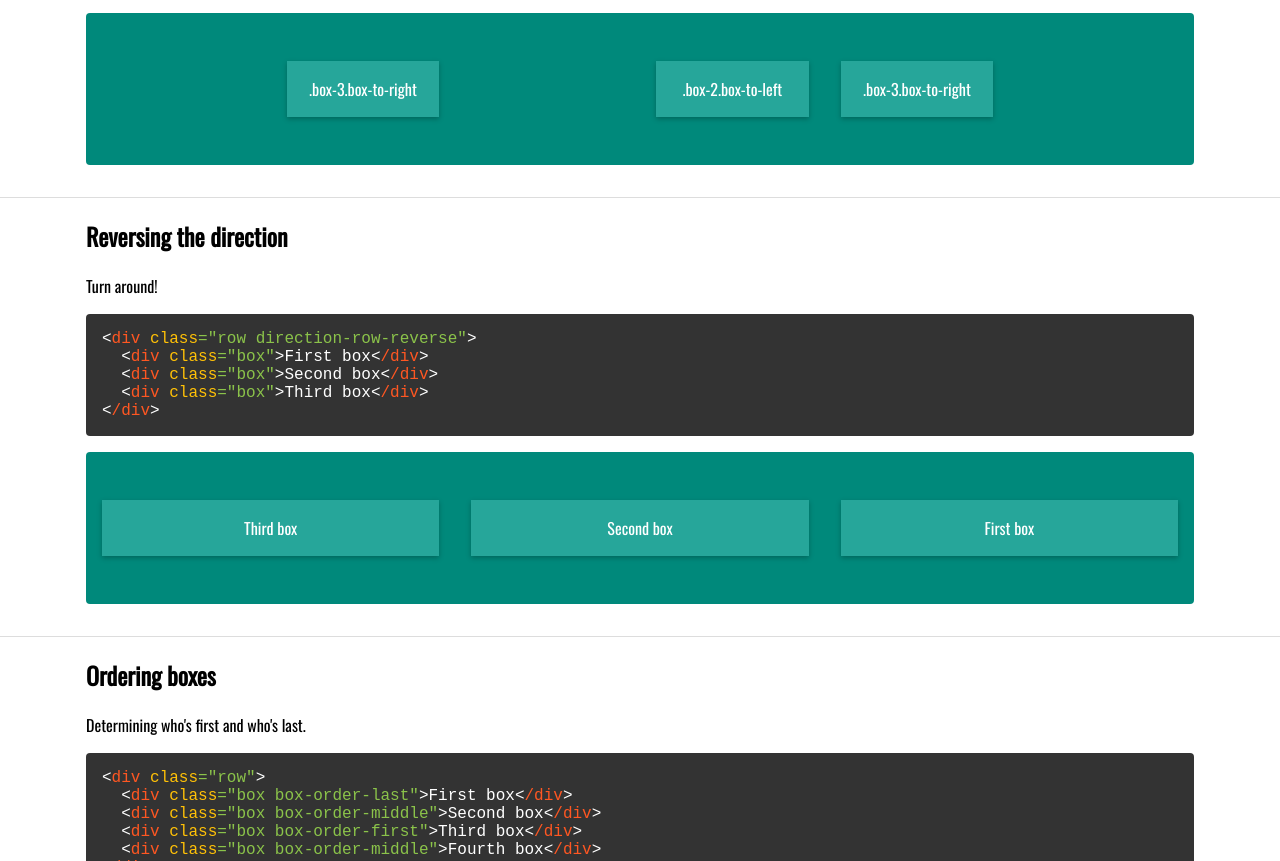
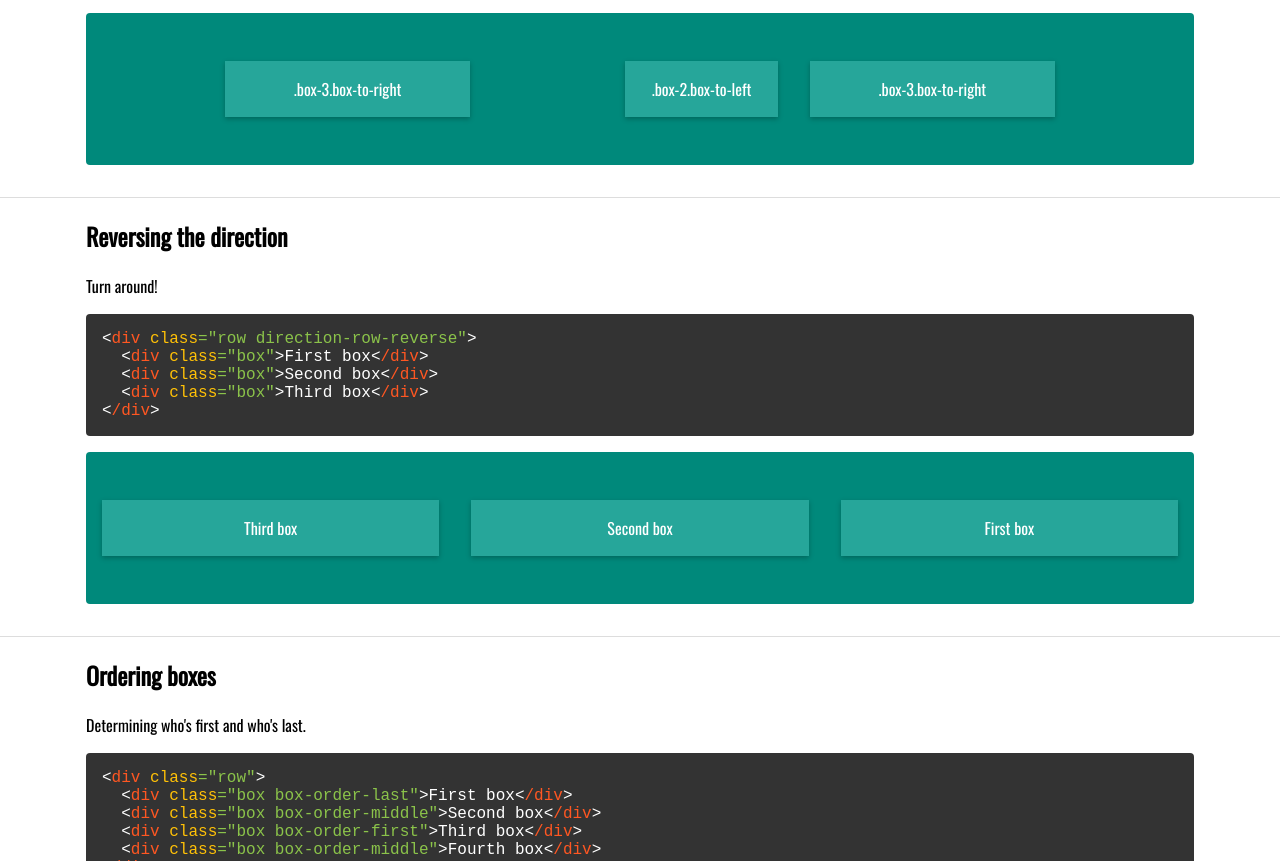
Before and after one commit to controldigital/flexgrid, a plain HTML site: page index.html in a window 1280 px wide. Shown: the part 9049-9910 px from the top of the page. Drawn offline with nearby package versions, Linux system fonts and the light colour scheme.

Commit message:
Fixed wrong class on example

```diff
--- a/index.html
+++ b/index.html
@@ -693,13 +693,13 @@
           </div>
           <div class="container-wrap">
             <div class="row">
-              <div class="box-2 box-to-right">
+              <div class="box-3 box-to-right">
                 <span class="inner">.box-3.box-to-right</span>
               </div>
               <div class="box-2 box-to-right">
                 <span class="inner">.box-2.box-to-left</span>
               </div>
-              <div class="box-2 box-to-left">
+              <div class="box-3 box-to-left">
                 <span class="inner">.box-3.box-to-right</span>
               </div>
             </div>
```
